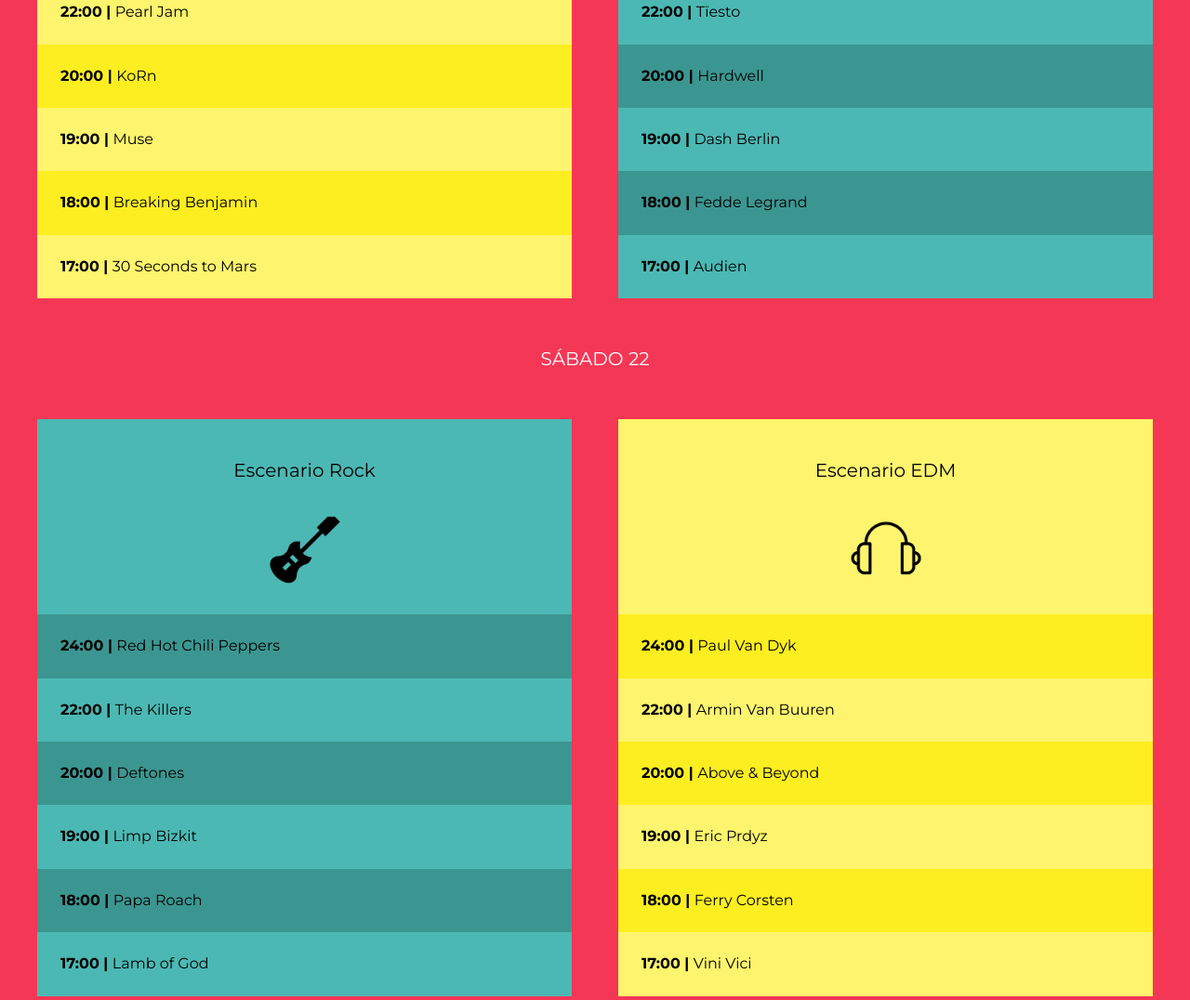
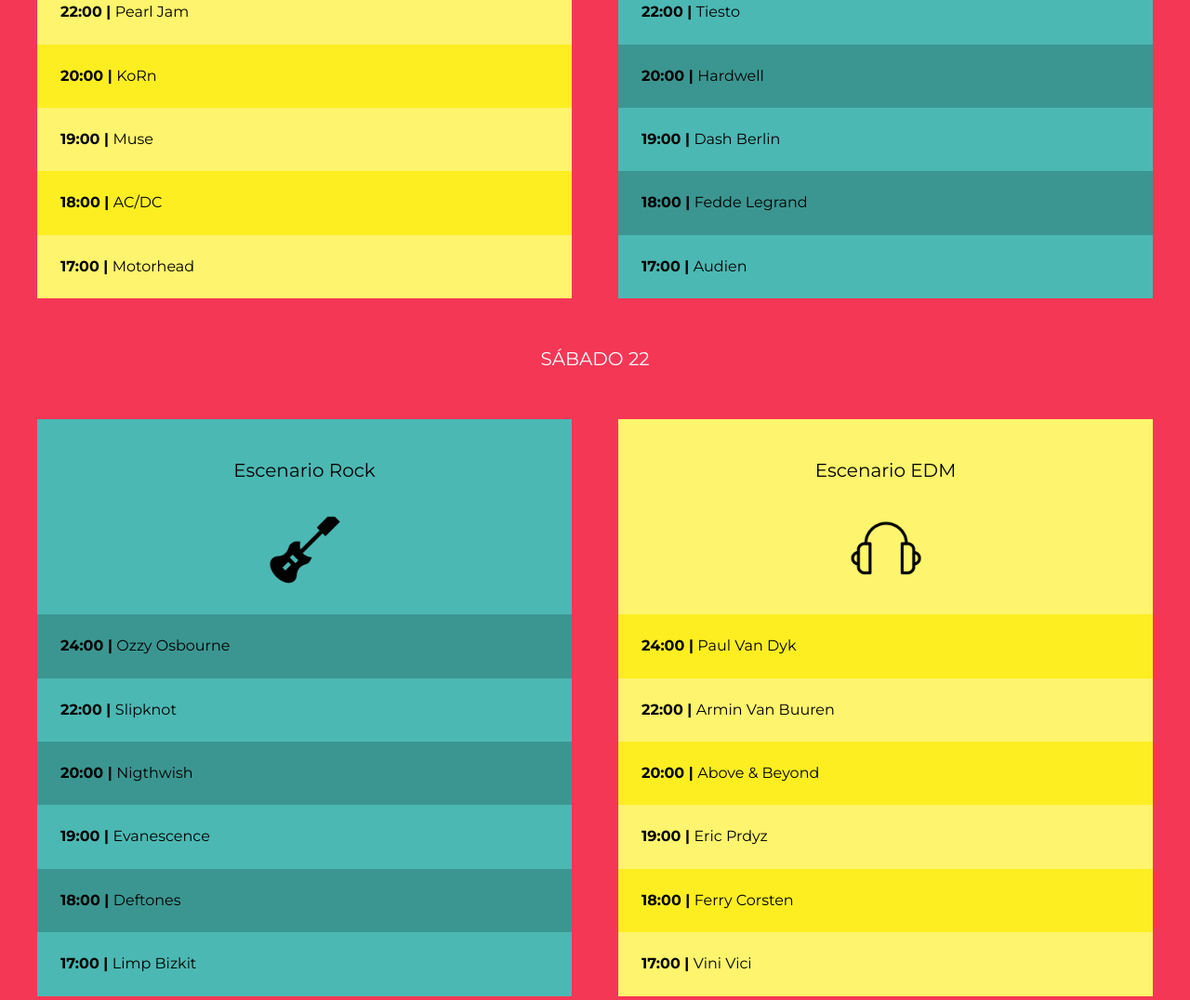
Before and after one commit to sebabeceiro1979/FestivalDeMusica, a website: page index.html in a window 1280 px wide. Shown: the part 1723-2799 px from the top of the page at 93% size. Drawn offline with nearby package versions, Linux system fonts and the light colour scheme.

Commit message:
Second commit: JSON LineUp
Streamline and speed up the lineup list modification process using JSON and Vue

```diff
--- a/index.html
+++ b/index.html
@@ -1,24 +1,25 @@
 <!DOCTYPE html>
 <html lang="en">
+
 <head>
     <meta charset="UTF-8">
     <meta http-equiv="X-UA-Compatible" content="IE=edge">
     <meta name="viewport" content="width=device-width, initial-scale=1.0">
+    <meta name="Sebastián Beceiro" content="Festival de Música" />
     <title>Rock & EDM Festival</title>
     <link rel="preconnect" href="https://fonts.googleapis.com">
     <link rel="preconnect" href="https://fonts.gstatic.com" crossorigin>
     <link href="https://fonts.googleapis.com/css2?family=Montserrat:wght@300;400;700;900&display=swap" rel="stylesheet">
-
     <link rel="stylesheet" href="build/css/app.css">
 </head>
+
 <body>
 
     <header class="header">
         <div class="contenedor contenido-header">
             <h1>Rock & EDM Festival</h1>
-
             <nav class="navegacion-principal">
-                <a  href="#lineup">Line Up</a>
+                <a href="#lineup">Line Up</a>
                 <a href="#galeria">Galería</a>
                 <a href="#boletos">Boletos</a>
             </nav>
@@ -29,7 +30,7 @@
         <div class="overlay">
             <div class="contenedor contenido-video">
                 <h2>Rock & EDM Festival</h2>
-                <p>Julio 2022, Guadalajara, México.</p>
+                <p>Julio 2022, Montevideo, Uruguay.</p>
             </div>
         </div>
         <video autoplay muted loop>
@@ -44,13 +45,16 @@
             <picture>
                 <source srcset="build/img/imagen_vocalista.avif" type="image/avif">
                 <source srcset="build/img/imagen_vocalista.webp" type="image/webp">
-                <img loading="lazy" width="200" height="300" src="build/img/imagen_vocalista.jpg" alt="imagen vocalista">
+                <img loading="lazy" width="200" height="300" src="build/img/imagen_vocalista.jpg"
+                    alt="imagen vocalista">
             </picture>
         </div>
         <div class="contenido-festival">
             <h2>Rock & EDM Festival</h2>
             <p class="fecha">Julio 2022, Guadalajara, México</p>
-            <p>Lorem ipsum dolor sit amet, consectetur adipisicing elit. Dolor expedita nulla dignissimos repellendus corporis excepturi enim eum? Tenetur rerum excepturi natus dicta ullam sit, fuga asperiores maxime distinctio rem doloremque?</p>
+            <p>Lorem ipsum dolor sit amet, consectetur adipisicing elit. Dolor expedita nulla dignissimos repellendus
+                corporis excepturi enim eum? Tenetur rerum excepturi natus dicta ullam sit, fuga asperiores maxime
+                distinctio rem doloremque?</p>
         </div>
     </section>
 
@@ -59,119 +63,60 @@
 
         <p class="dia">Viernes 21</p>
         <div class="escenarios-contenedor contenedor">
+
             <div class="escenario rock bg-amarillo">
                 <p class="nombre-escenario">Escenario Rock</p>
-
                 <ul class="calendario">
-                    <li>
-                        24:00 | <span>Metallica</span>
-                    </li>
-                    <li>
-                        22:00 | <span>Pearl Jam</span>
-                    </li>
-                    <li>
-                        20:00 | <span>KoRn</span>
-                    </li>
-                    <li>
-                        19:00 | <span>Muse</span>
-                    </li>
-                    <li>
-                        18:00 | <span>Breaking Benjamin</span>
-                    </li>
-                    <li>
-                        17:00 | <span>30 Seconds to Mars</span>
+                    <li v-for="rockDayOne in rockDayOne">
+                        {{ rockDayOne.hour }} | <span>{{ rockDayOne.band }}</span>
                     </li>
                 </ul>
-            </div> <!--.escenario-->
+            </div>
+            <!--.escenario-->
 
             <div class="escenario edm bg-verde">
                 <p class="nombre-escenario">Escenario EDM</p>
-
                 <ul class="calendario">
-                    <li>
-                        24:00 | <span>Deadmau5</span>
-                    </li>
-                    <li>
-                        22:00 | <span>Tïesto</span>
-                    </li>
-                    <li>
-                        20:00 | <span>Hardwell</span>
-                    </li>
-                    <li>
-                        19:00 | <span>Dash Berlin</span>
-                    </li>
-
-                    <li>
-                        18:00 | <span>Fedde Legrand</span>
-                    </li>
-                    <li>
-                        17:00 | <span>Audien</span>
+                    <li v-for="electroDayOne in electroDayOne">
+                        {{ electroDayOne.hour }} | <span>{{ electroDayOne.band }}</span>
                     </li>
                 </ul>
-            </div> <!--.escenario-->
-        </div> <!--.escenarios-contenedor -->
+            </div>
+            <!--.escenario-->
 
+        </div>
+        <!--.escenarios-contenedor -->
 
         <p class="dia">Sábado 22</p>
         <div class="escenarios-contenedor contenedor">
+
             <div class="escenario rock bg-verde">
                 <p class="nombre-escenario">Escenario Rock</p>
-
                 <ul class="calendario">
-                    <li>
-                        24:00 | <span>Red Hot Chili Peppers</span>
-                    </li>
-                    <li>
-                        22:00 | <span>The Killers</span>
-                    </li>
-                    <li>
-                        20:00 | <span>Deftones</span>
-                    </li>
-                    <li>
-                        19:00 | <span>Limp Bizkit</span>
-                    </li>
-
-                    <li>
-                        18:00 | <span>Papa Roach</span>
-                    </li>
-                    <li>
-                        17:00 | <span>Lamb of God</span>
+                    <li v-for="rockDayTwo in rockDayTwo">
+                        {{ rockDayTwo.hour }} | <span>{{ rockDayTwo.band }}</span>
                     </li>
                 </ul>
-            </div> <!--.escenario-->
+            </div>
+            <!--.escenario-->
 
             <div class="escenario edm bg-amarillo">
                 <p class="nombre-escenario">Escenario EDM</p>
-
                 <ul class="calendario">
-                    <li>
-                        24:00 | <span>Paul Van Dyk</span>
-                    </li>
-                    <li>
-                        22:00 | <span>Armin Van Buuren</span>
-                    </li>
-                    <li>
-                        20:00 | <span>Above & Beyond</span>
-                    </li>
-                    <li>
-                        19:00 | <span>Eric Prdyz</span>
-                    </li>
-
-                    <li>
-                        18:00 | <span>Ferry Corsten</span>
-                    </li>
-                    <li>
-                        17:00 | <span>Vini Vici</span>
+                    <li v-for="electroDayTwo in electroDayTwo">
+                        {{ electroDayTwo.hour }} | <span>{{ electroDayTwo.band }}</span>
                     </li>
                 </ul>
-            </div> <!--.escenario-->
-        </div> <!--.escenarios-contenedor -->
+            </div>
+            <!--.escenario-->
+
+        </div>
+        <!--.escenarios-contenedor -->
 
     </section>
 
     <section id="galeria" class="galeria contenedor">
         <h3>Galería</h3>
-
         <ul class="galeria-imagenes"></ul>
     </section>
 
@@ -217,8 +162,9 @@
     <footer class="site-footer">
         <p>Rock & EDM Festival. Todos los derechos reservados</p>
     </footer>
+    <script src="https://cdn.jsdelivr.net/npm/vue@2.6.14/dist/vue.js"></script>
+    <script src="build/js/app.js"></script>
+    <script src="js/lineup.js"></script>
+</body>
 
-
-    <script src="build/js/app.js"></script>
-</body>
 </html>
--- /dev/null
+++ b/js/lineup.js
@@ -0,0 +1,106 @@
+var vueApp = new Vue({
+    el: "#lineup",
+
+    data: {
+        rockDayOne: [{
+            hour: "24:00",
+            band: "Metallica",
+        },
+        {
+            hour: "22:00",
+            band: "Pearl Jam",
+        },
+        {
+            hour: "20:00",
+            band: "KoRn",
+        },
+        {
+            hour: "19:00",
+            band: "Muse",
+        },
+        {
+            hour: "18:00",
+            band: "AC/DC",
+        },
+        {
+            hour: "17:00",
+            band: "Motorhead",
+        },
+        ],
+        electroDayOne: [{
+            hour: "24:00",
+            band: "Deadmou5",
+        },
+        {
+            hour: "22:00",
+            band: "Tiesto",
+        },
+        {
+            hour: "20:00",
+            band: "Hardwell",
+        },
+        {
+            hour: "19:00",
+            band: "Dash Berlin",
+        },
+        {
+            hour: "18:00",
+            band: "Fedde Legrand",
+        },
+        {
+            hour: "17:00",
+            band: "Audien",
+        },
+        ],
+        rockDayTwo: [{
+            hour: "24:00",
+            band: "Ozzy Osbourne",
+        },
+        {
+            hour: "22:00",
+            band: "Slipknot",
+        },
+        {
+            hour: "20:00",
+            band: "Nigthwish",
+        },
+        {
+            hour: "19:00",
+            band: "Evanescence",
+        },
+        {
+            hour: "18:00",
+            band: "Deftones",
+        },
+        {
+            hour: "17:00",
+            band: "Limp Bizkit",
+        },
+        ],
+        electroDayTwo: [{
+            hour: "24:00",
+            band: "Paul Van Dyk",
+        },
+        {
+            hour: "22:00",
+            band: "Armin Van Buuren",
+        },
+        {
+            hour: "20:00",
+            band: "Above & Beyond",
+        },
+        {
+            hour: "19:00",
+            band: "Eric Prdyz",
+        },
+        {
+            hour: "18:00",
+            band: "Ferry Corsten",
+        },
+        {
+            hour: "17:00",
+            band: "Vini Vici",
+        },
+        ]
+    },
+});
```
Also changed, not shown: README.md.
